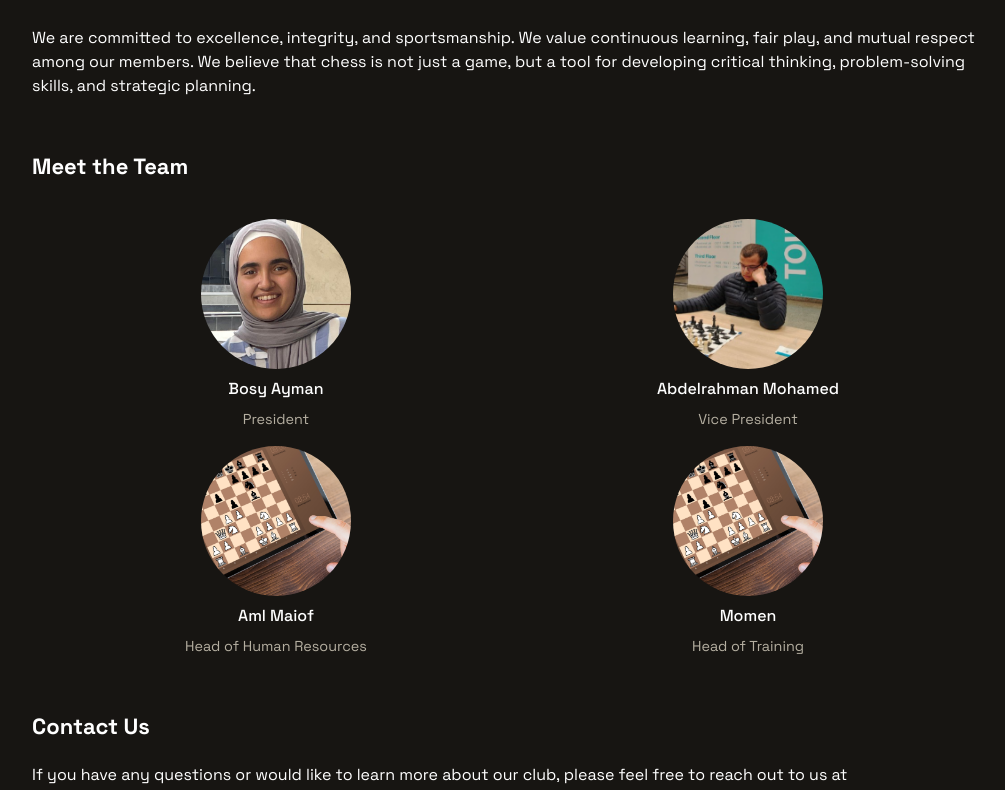
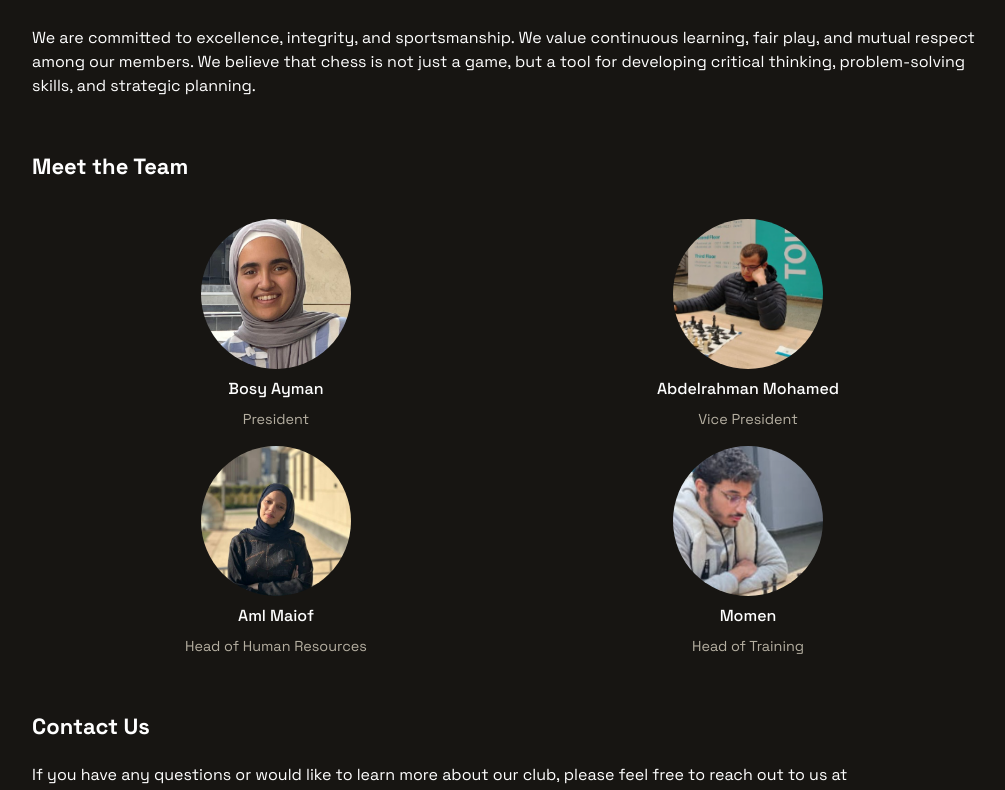
Before and after one commit to Bosy-Ayman/ZC-Chess-Club-WebApp, a React (Create React App) app in the folder my-app/: page /about in a window 1280 px wide. Shown: the part 435-1225 px from the top of the page, without its empty margins (128-1133 px from the left). Built offline with nearby package versions, Linux system fonts and the light colour scheme.

Commit message:
add files

```diff
--- a/my-app/public/index.html
+++ b/my-app/public/index.html
@@ -2,14 +2,14 @@
 <html lang="en">
   <head>
     <meta charset="utf-8" />
-    <link rel="icon" href="logo192.png" />
+    <link rel="icon" href="zcchessclub_logo.png" />
     <meta name="viewport" content="width=device-width, initial-scale=1" />
     <meta name="theme-color" content="#000000" />
     <meta
       name="description"
       content="Web site created using create-react-app"
     />
-    <link rel="apple-touch-icon" href="/Icons/zcchessclub_logo.png" />
+    <link rel="apple-touch-icon" href="zcchessclub_logo.png" />
     <!--
       manifest.json provides metadata used when your web app is installed on a
       user's mobile device or desktop. See https://developers.google.com/web/fundamentals/web-app-manifest/
--- a/my-app/src/pages/About.jsx
+++ b/my-app/src/pages/About.jsx
@@ -21,12 +21,12 @@ export default function About() {
     {
       name: "Aml Maiof",
       role: "Head of Human Resources",
-      image: "/Images/training.png",
+      image: "/Images/Aml.png",
     },
     {
       name: "Momen",
       role: "Head of Training",
-      image: "/Images/training.png",
+      image: "/Images/momen.png",
     },
   ];
 
```
Also changed, not shown: my-app/public/Images/Aml.png (added), my-app/public/Images/momen.png (added).
